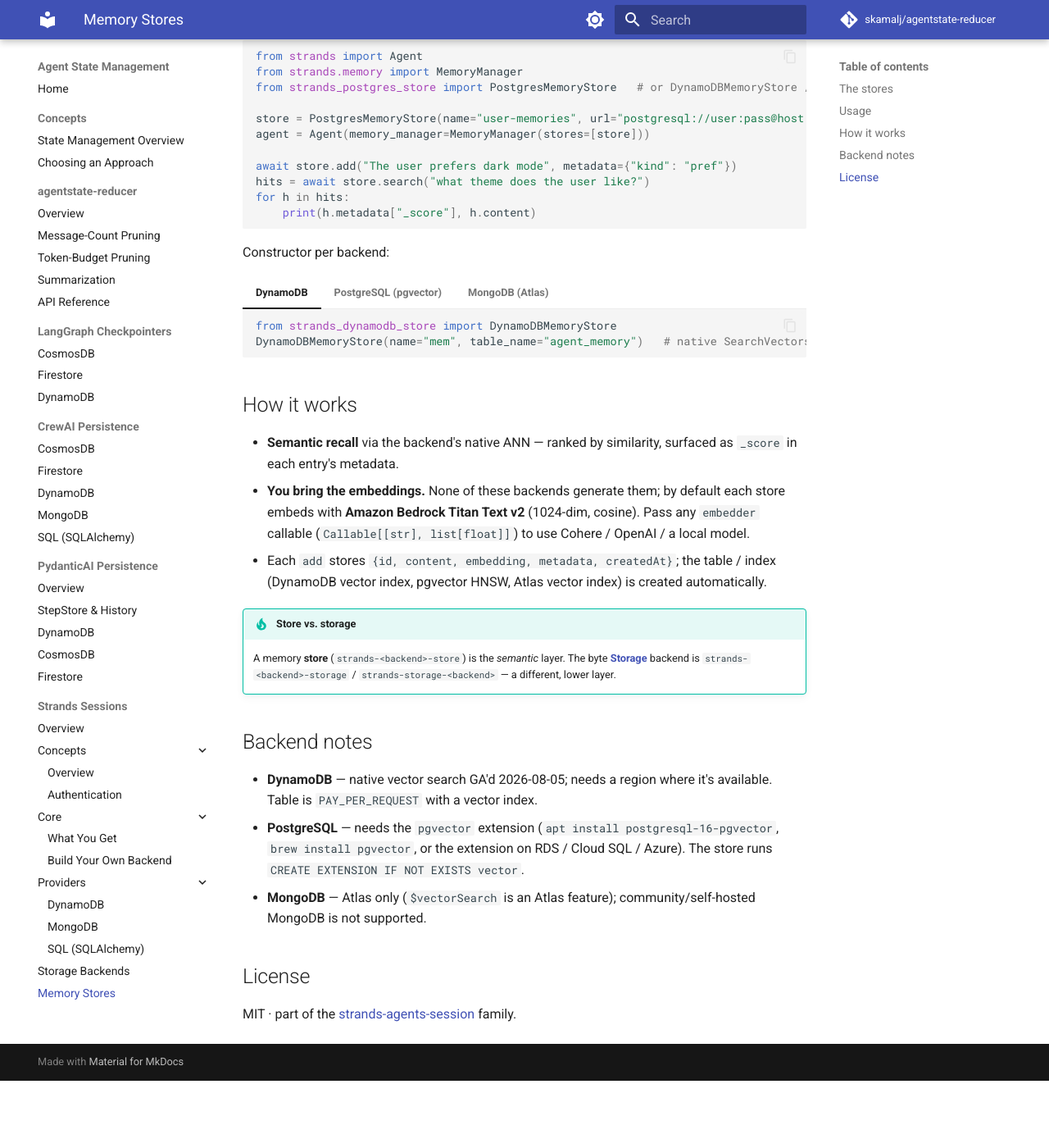
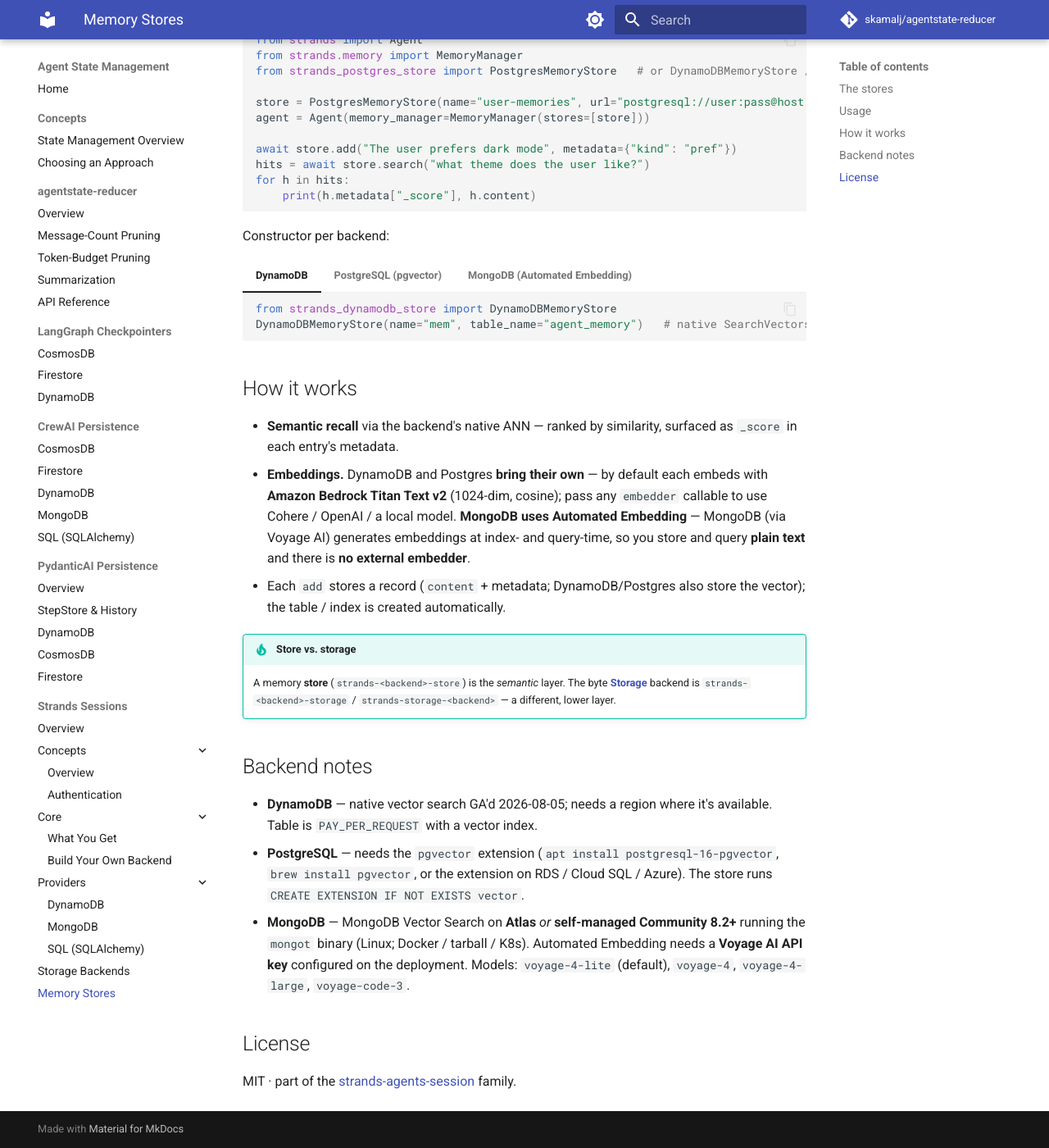
Before and after one commit to skamalj/agentstate-reducer, an MkDocs documentation site: the page built from docs/strands/memory.md, in a window 1280 px wide and 1400 px high, scrolled down 789 px. Shown: the whole window at 82% size. Built offline with MkDocs 1.6.1 and Material for MkDocs 9.7.7, drawn with Linux system fonts in a browser that asks for light colours; comment, search, counter and statistics services are not loaded; before the commit the page ends 2107 px from its top, so only the background shows below that; some of the changed text lies outside the part shown.

Commit message:
docs: Mongo memory store uses Automated Embedding (Voyage); Atlas or self-managed 8.2+

````diff
--- a/docs/strands/memory.md
+++ b/docs/strands/memory.md
@@ -11,7 +11,7 @@
 |---|---|---|
 | [`strands-dynamodb-store`](https://pypi.org/project/strands-dynamodb-store/) | DynamoDB native **`SearchVectors`** | `boto3>=1.43.78` |
 | [`strands-postgres-store`](https://pypi.org/project/strands-postgres-store/) · `strands-store-postgres` | PostgreSQL **pgvector** (`<=>` / HNSW) | `vector` extension on the server |
-| [`strands-mongodb-store`](https://pypi.org/project/strands-mongodb-store/) · `strands-store-mongodb` | MongoDB **Atlas `$vectorSearch`** | MongoDB **Atlas** |
+| [`strands-mongodb-store`](https://pypi.org/project/strands-mongodb-store/) · `strands-store-mongodb` | MongoDB **Vector Search — Automated Embedding** (Voyage) | Atlas **or** self-managed Community 8.2+ (`mongot`) + a Voyage key |
 
 ## Usage
 
@@ -45,20 +45,20 @@
     PostgresMemoryStore(name="mem", url="postgresql://user:pass@host:5432/db")
     ```
 
-=== "MongoDB (Atlas)"
+=== "MongoDB (Automated Embedding)"
 
     ```python
     from strands_mongodb_store import MongoDBMemoryStore
     MongoDBMemoryStore(name="mem",
-        connection_string="mongodb+srv://user:pass@cluster.mongodb.net",
-        database_name="agent", collection_name="memory")
+        connection_string="mongodb+srv://user:pass@cluster.mongodb.net",  # or self-managed URI
+        database_name="agent", collection_name="memory", model="voyage-4-lite")
     ```
 
 ## How it works
 
 - **Semantic recall** via the backend's native ANN — ranked by similarity, surfaced as `_score` in each entry's metadata.
-- **You bring the embeddings.** None of these backends generate them; by default each store embeds with **Amazon Bedrock Titan Text v2** (1024-dim, cosine). Pass any `embedder` callable (`Callable[[str], list[float]]`) to use Cohere / OpenAI / a local model.
-- Each `add` stores `{id, content, embedding, metadata, createdAt}`; the table / index (DynamoDB vector index, pgvector HNSW, Atlas vector index) is created automatically.
+- **Embeddings.** DynamoDB and Postgres **bring their own** — by default each embeds with **Amazon Bedrock Titan Text v2** (1024-dim, cosine); pass any `embedder` callable to use Cohere / OpenAI / a local model. **MongoDB uses Automated Embedding** — MongoDB (via Voyage AI) generates embeddings at index- and query-time, so you store and query **plain text** and there is **no external embedder**.
+- Each `add` stores a record (`content` + metadata; DynamoDB/Postgres also store the vector); the table / index is created automatically.
 
 !!! tip "Store vs. storage"
     A memory **store** (`strands-<backend>-store`) is the *semantic* layer. The byte **[Storage](storage.md)** backend is `strands-<backend>-storage` / `strands-storage-<backend>` — a different, lower layer.
@@ -67,7 +67,7 @@
 
 - **DynamoDB** — native vector search GA'd 2026-08-05; needs a region where it's available. Table is `PAY_PER_REQUEST` with a vector index.
 - **PostgreSQL** — needs the `pgvector` extension (`apt install postgresql-16-pgvector`, `brew install pgvector`, or the extension on RDS / Cloud SQL / Azure). The store runs `CREATE EXTENSION IF NOT EXISTS vector`.
-- **MongoDB** — Atlas only (`$vectorSearch` is an Atlas feature); community/self-hosted MongoDB is not supported.
+- **MongoDB** — MongoDB Vector Search on **Atlas** *or* **self-managed Community 8.2+** running the `mongot` binary (Linux; Docker / tarball / K8s). Automated Embedding needs a **Voyage AI API key** configured on the deployment. Models: `voyage-4-lite` (default), `voyage-4`, `voyage-4-large`, `voyage-code-3`.
 
 ## License
 
````
